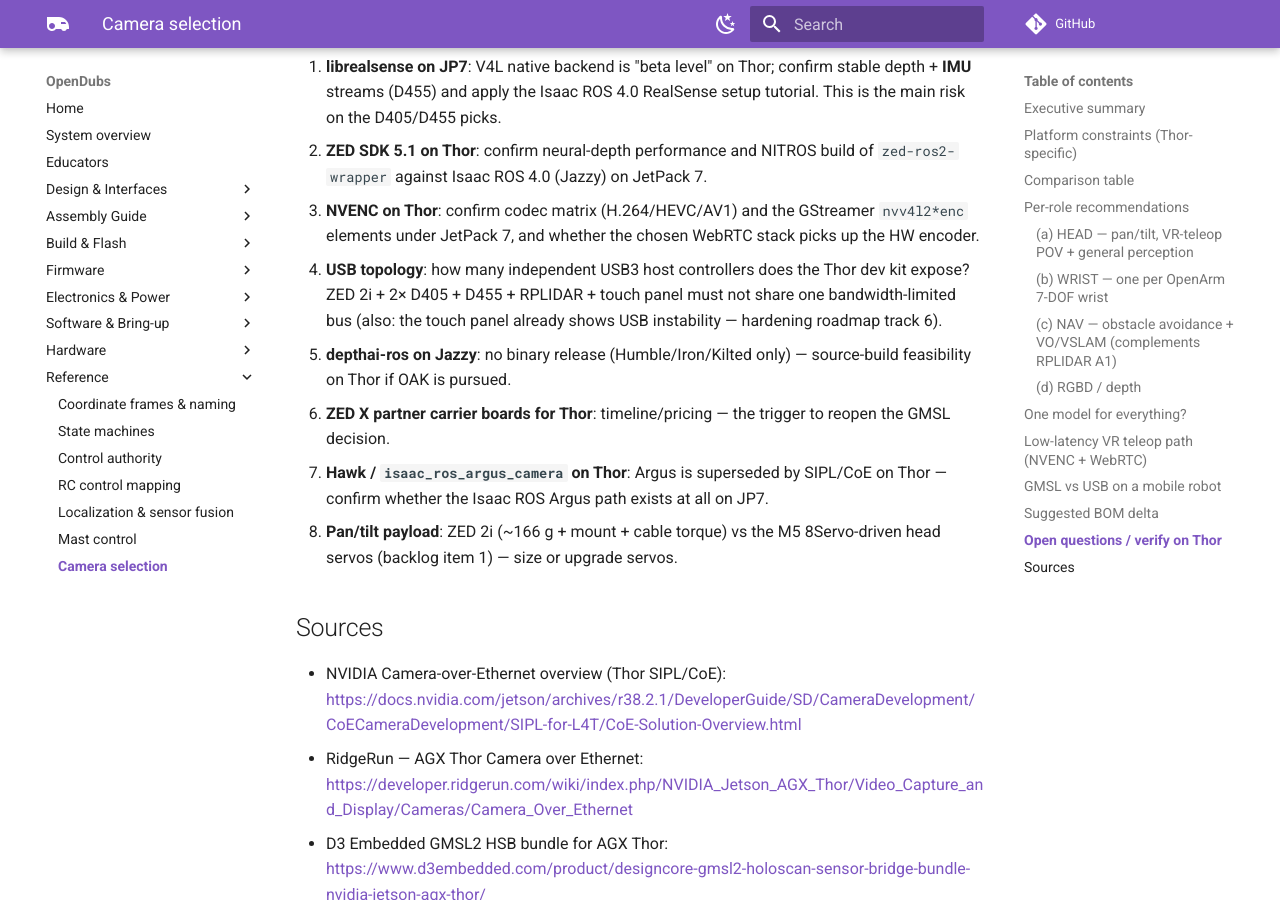
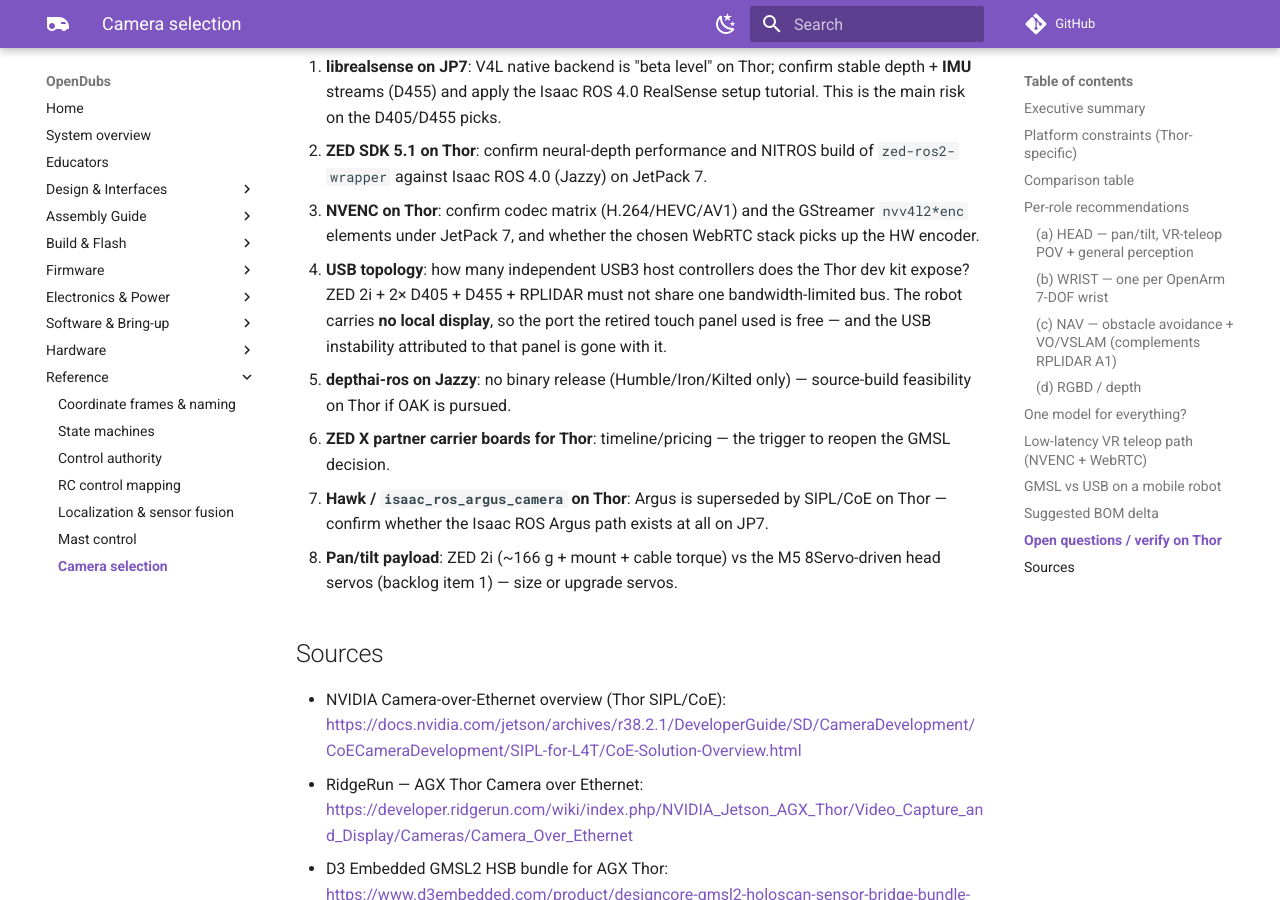
Before and after one commit to UW-Allen-School-Robotics/opendubs, an MkDocs documentation site: the page built from docs/camera-selection.md, in a window 1280 px wide and 900 px high, scrolled down 6948 px. Built offline with MkDocs 1.6.1 and Material for MkDocs 9.7.7, drawn with Linux system fonts in a browser that asks for light colours; comment, search, counter and statistics services are not loaded; some of the changed text lies outside the part shown.

Commit message:
docs: the robot has no local display — the kiosk is retired
B4 asked to confirm the on-robot touchscreen was off the BOM. It is, and the
question inverts: an Android tablet is the only operator UI, it is functionally
equivalent, and retiring the panel frees a USB port.

Corrected two claims that assumed a panel:

- `design-philosophy.md` listed "on-robot touchscreen" as one of the control
  sources speaking the command contract. There is no such source; it is the
  operator's tablet over WiFi.
- `camera-selection.md` budgeted USB bandwidth for a touch panel and attributed
  USB instability to it. That port is free and that instability went with the
  panel — which matters, because USB topology is one of the open questions on
  that page.

Also stops calling it "the kiosk dashboard" in two places where the name was
doing work it can no longer do.

The remaining friction on the tablet looks like styling, not capability:
`frontend/style.css` is written base-first for a 1920x480 strip panel with the
tablet on a `@media` fallback, so the tablet has been running the secondary
branch of the stylesheet all along.

Queued rather than done, because one half needs the robot: **B4a** retire the
kiosk deploy files — 14 of them, with `provision.sh` needing a split rather than
a delete since it also installs the venv and backend service the tablet needs,
and with the enabled units needing disabling on the Thor. **B4b** rewrite the
stylesheet tablet-first, which is safe off-robot.

Co-Authored-By: Claude Opus 5 <noreply@anthropic.com>

```diff
--- a/docs/camera-selection.md
+++ b/docs/camera-selection.md
@@ -201,9 +201,10 @@ actually becomes a problem.
    GStreamer `nvv4l2*enc` elements under JetPack 7, and whether the chosen
    WebRTC stack picks up the HW encoder.
 4. **USB topology**: how many independent USB3 host controllers does the Thor
-   dev kit expose? ZED 2i + 2× D405 + D455 + RPLIDAR + touch panel must not
-   share one bandwidth-limited bus (also: the touch panel already shows USB
-   instability — hardening roadmap track 6).
+   dev kit expose? ZED 2i + 2× D405 + D455 + RPLIDAR must not share one
+   bandwidth-limited bus. The robot carries **no local display**, so the port the
+   retired touch panel used is free — and the USB instability attributed to that
+   panel is gone with it.
 5. **depthai-ros on Jazzy**: no binary release (Humble/Iron/Kilted only) —
    source-build feasibility on Thor if OAK is pursued.
 6. **ZED X partner carrier boards for Thor**: timeline/pricing — the trigger to
```
Also changed, not shown: other parts of docs/camera-selection.md (+1 -1 lines), docs/design-philosophy.md (+2 -2 lines), docs/network-architecture.md (+1 -1 lines), notes/docs-review-checklist.md (+26 -17 lines).
